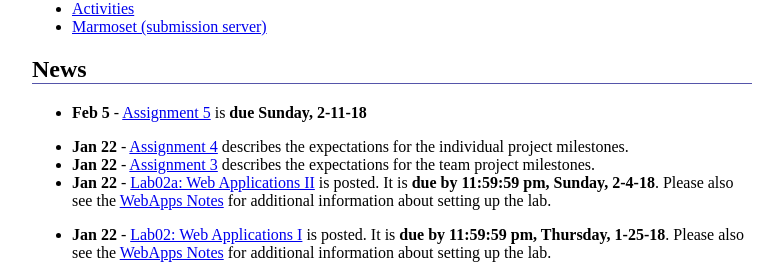
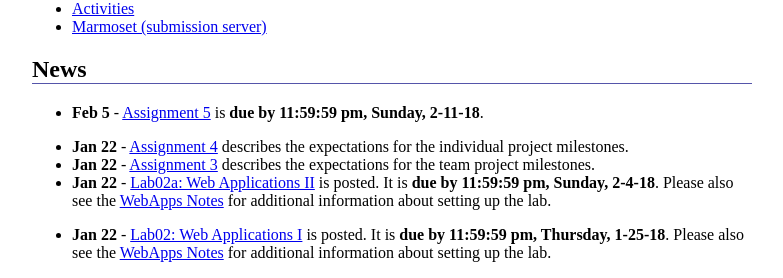
Before and after one commit to ycpcs/cs320-spring2018, a Jekyll site: the page built from index.md, in a window 1280 px wide. Shown: the part 437-715 px from the top of the page, without its empty margins (248-1031 px from the left). Built offline with Jekyll 4.4.1, drawn with Linux system fonts in a browser that asks for light colours.

Commit message:
udpated scheudle

```diff
--- a/index.md
+++ b/index.md
@@ -66,7 +66,7 @@ All information about the course will be posted here.
 
 -->
 
-* **Feb 5** - [Assignment 5](assign/assign05.html) is **due Sunday, 2-11-18**
+* **Feb 5** - [Assignment 5](assign/assign05.html) is **due by 11:59:59 pm, Sunday, 2-11-18**.
 
 * **Jan 22** - [Assignment 4](assign/assign04.html) describes the expectations for the individual project milestones.
 * **Jan 22** - [Assignment 3](assign/assign03.html) describes the expectations for the team project milestones.
```
